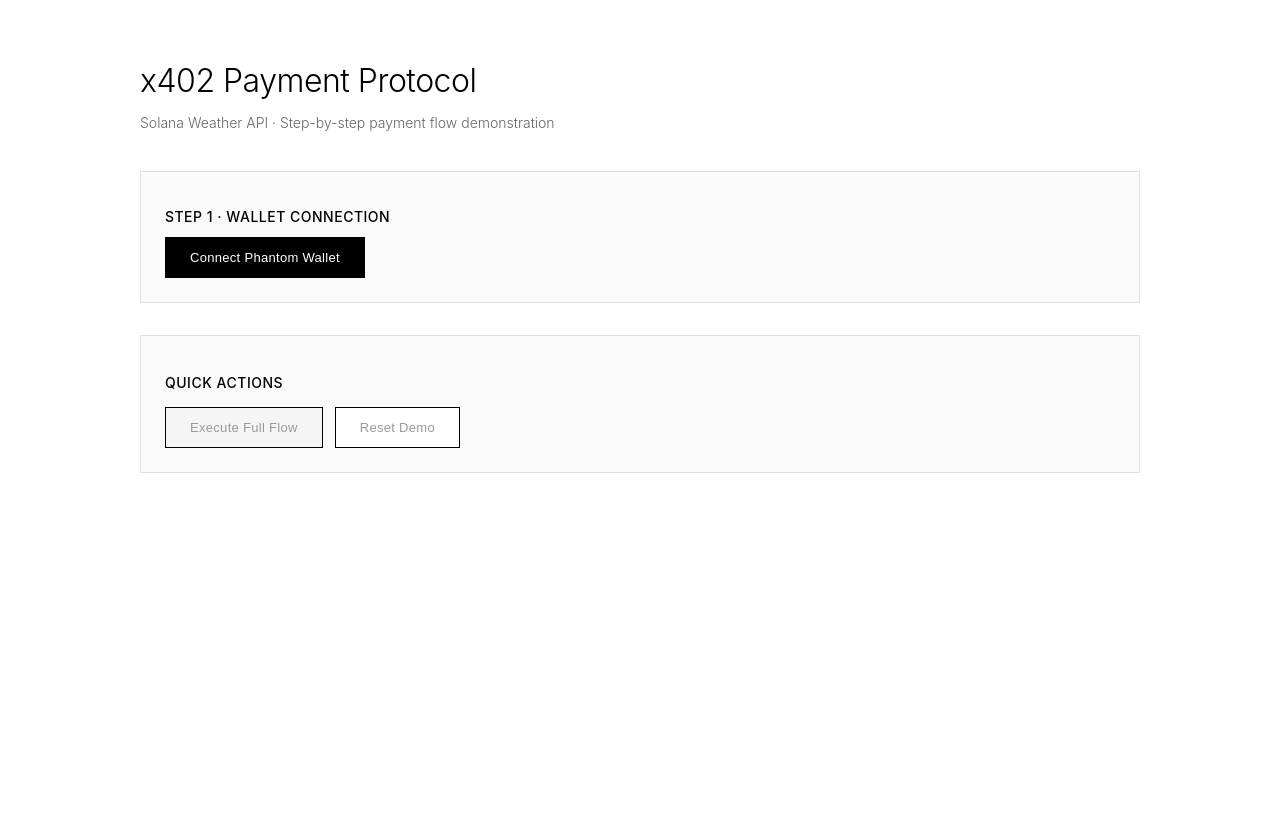
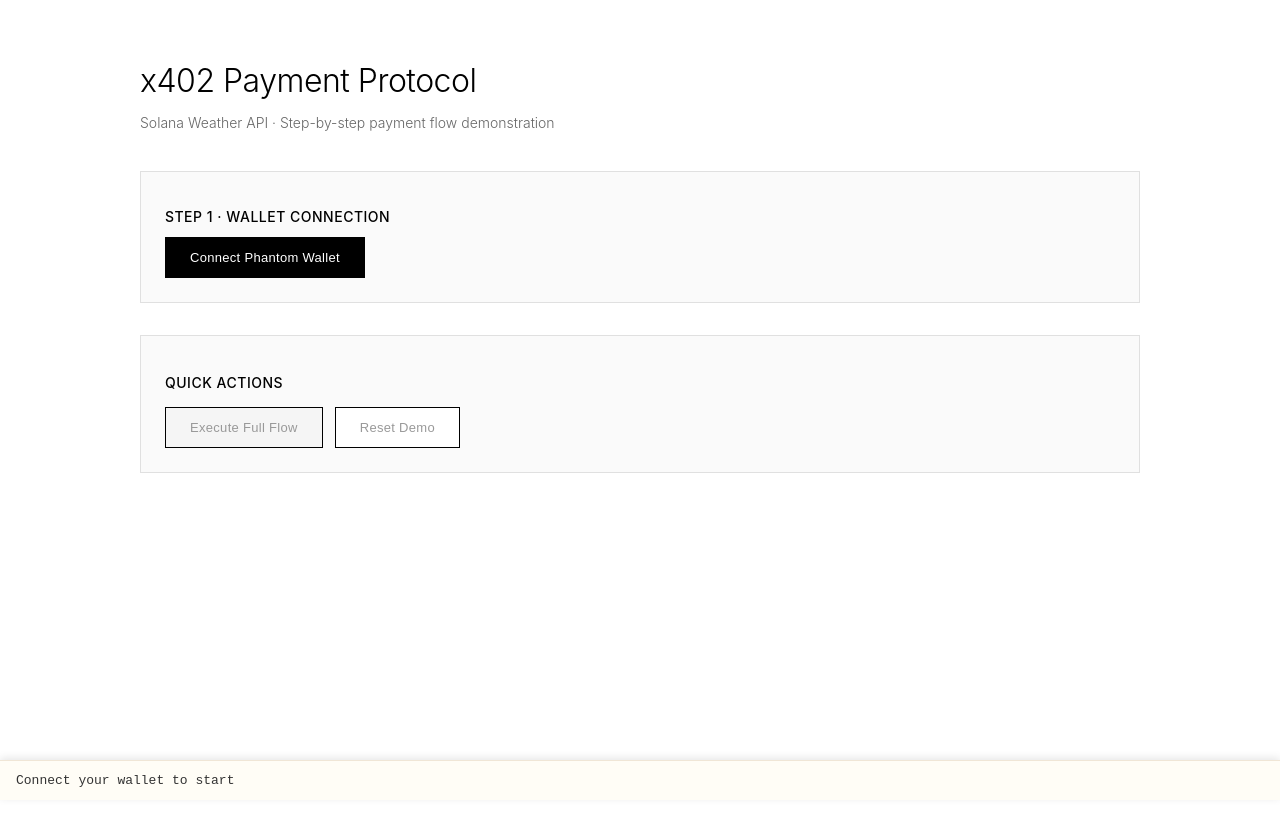
Before and after one commit to runeape-sats/x402-sol-member, a React (Vite) app in the folder host/: page / in a window 1280 px wide. Shown: the top 826 px of the page. Built offline with nearby package versions, Linux system fonts and the light colour scheme; no server answers.

Commit message:
have a floating status bar

```diff
--- a/host/components/Demo.jsx
+++ b/host/components/Demo.jsx
@@ -25,7 +25,6 @@ const Wallet = () => {
   const [currentStep, setCurrentStep] = useState("idle"); // idle, fetching-requirements, checking-membership, building-tx, signing, submitting, complete
   const [paymentRequirements, setPaymentRequirements] = useState(null);
   const [membershipStatus, setMembershipStatus] = useState(null);
-  const [signedTransaction, setSignedTransaction] = useState(null);
   const [paymentReference, setPaymentReference] = useState(null);
   const [transactionHash, setTransactionHash] = useState(null);
   const [weatherData, setWeatherData] = useState(null);
@@ -269,7 +268,6 @@ const Wallet = () => {
       setStatusMessage("✍️ Requesting signature from Phantom wallet...");
 
       const signed = await provider.signTransaction(tx);
-      setSignedTransaction(signed);
       setStatusMessage("✅ Transaction signed by wallet");
       setCurrentStep("tx-signed");
 
@@ -372,7 +370,6 @@ const Wallet = () => {
     setCurrentStep("idle");
     setPaymentRequirements(null);
     setMembershipStatus(null);
-    setSignedTransaction(null);
     setPaymentReference(null);
     setTransactionHash(null);
     setWeatherData(null);
@@ -416,6 +413,8 @@ const Wallet = () => {
       >
         Solana Weather API · Step-by-step payment flow demonstration
       </p>
+
+
 
       {/* Step 1: Wallet Connection */}
       <div
@@ -827,6 +826,37 @@ const Wallet = () => {
         </div>
       )}
 
+            {/* Status / Error bar */}
+      <div
+        style={{
+          position: "fixed",
+          bottom: 0,
+          left: 0,
+          right: 0,
+          padding: "12px 16px",
+          backgroundColor: "#fffdf6",
+          border: "1px solid #f0e6d6",
+          borderLeft: "none",
+          borderRight: "none",
+          borderBottom: "none",
+          display: "flex",
+          justifyContent: "space-between",
+          alignItems: "center",
+          gap: "12px",
+          zIndex: 1000,
+          boxShadow: "0 -2px 8px rgba(0, 0, 0, 0.1)",
+        }}
+      >
+        <div style={{ fontSize: "13px", color: "#333", fontFamily: "monospace" }}>
+          {statusMessage}
+        </div>
+        {errorMessage && (
+          <div style={{ fontSize: "13px", color: "#d32f2f", fontWeight: 600 }}>
+            {errorMessage}
+          </div>
+        )}
+      </div>
+
       {/* Quick Actions */}
       <div
         style={{
```
